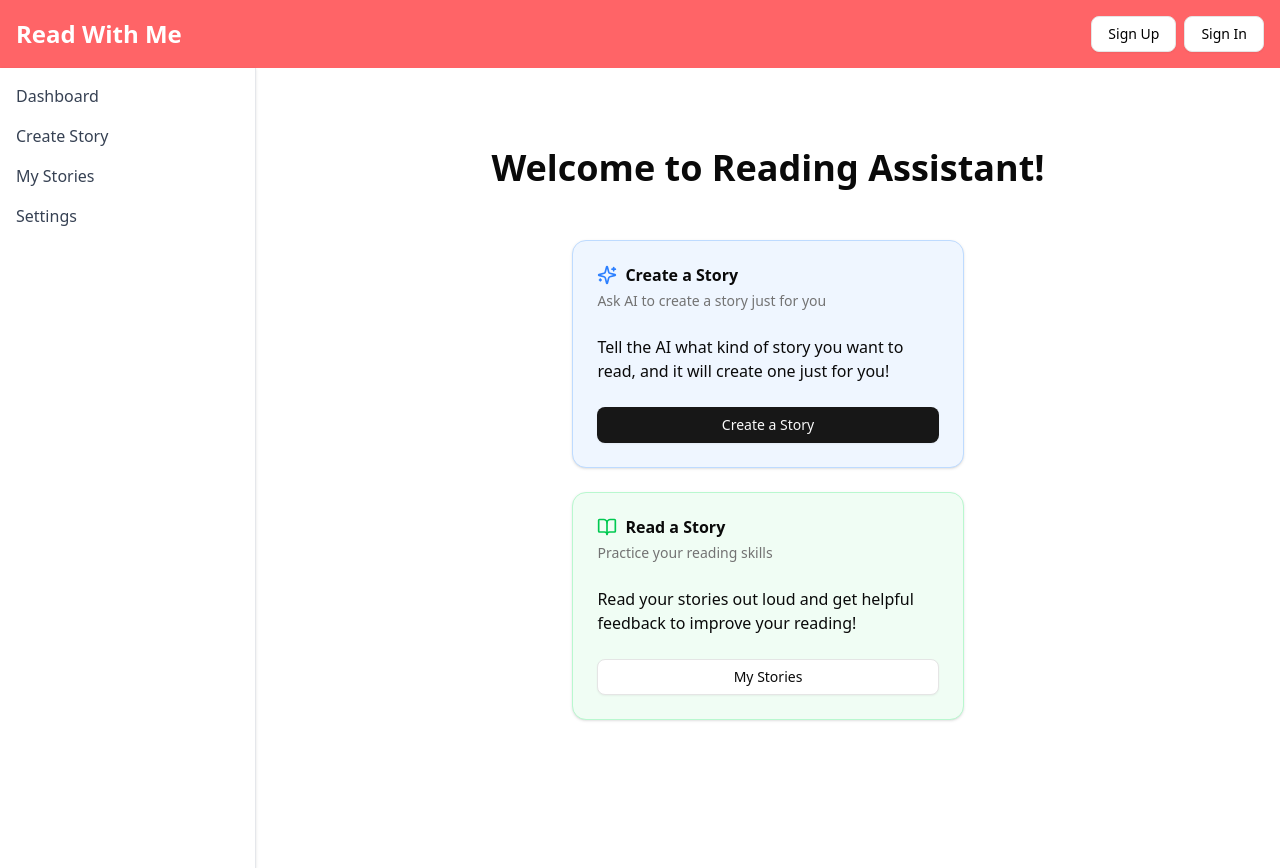
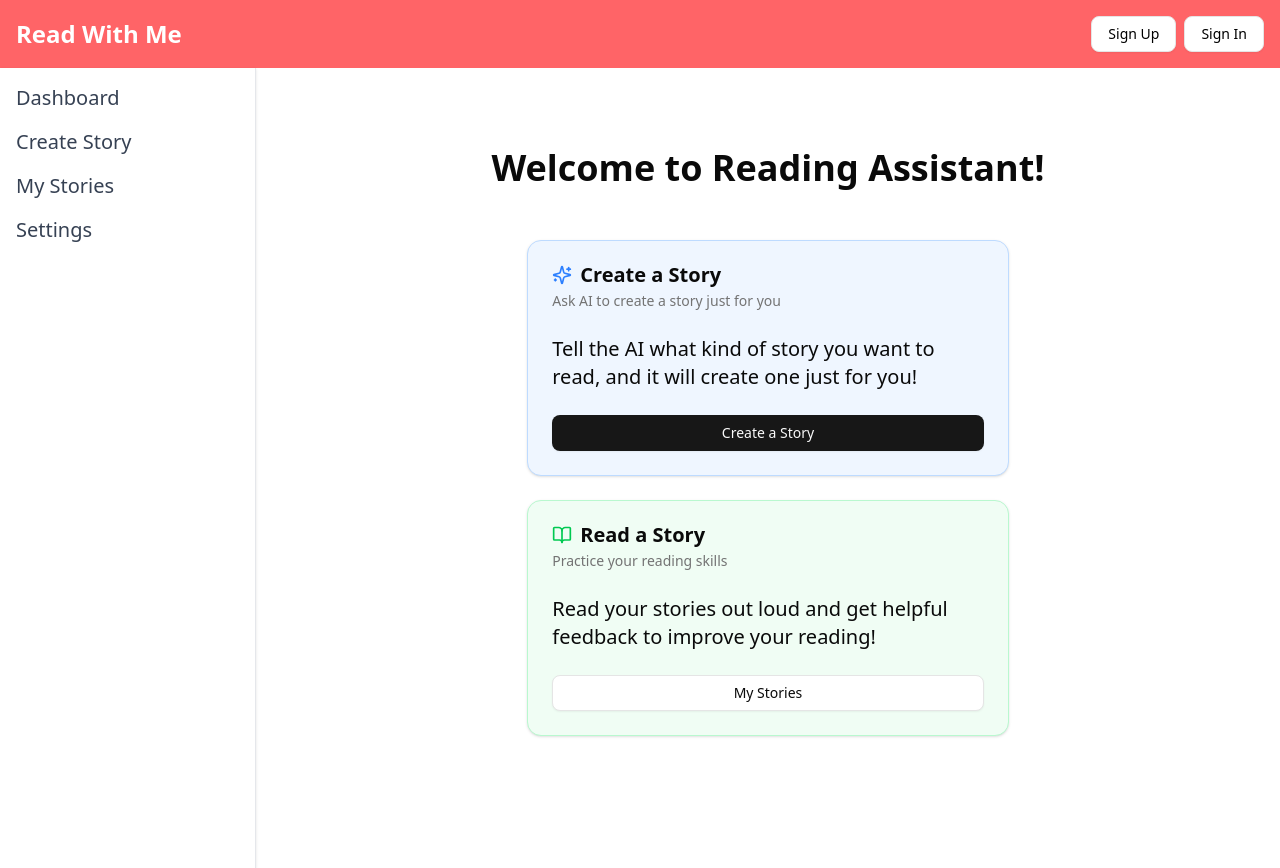
Before and after one commit to Sean-Andrew-Stanek/read-with-me, a Next.js app: page /home in a window 1280 px wide. Built offline with nearby package versions, Linux system fonts and the light colour scheme; no server answers.

Commit message:
Modify globals.css, layout.tsx and create tailwind.config.ts

```diff
--- a/src/app/globals.css
+++ b/src/app/globals.css
@@ -15,9 +15,9 @@
 }
 
 @font-face {
-  font-family: 'Literata Variable'; /* Or another suitable name */
+  font-family: 'Literata Variable';
   src: url('/fonts/Literata-Varia..._opsz,wght.ttf') format('truetype');
-  font-weight: 300 800; /* Example weight range */
+  font-weight: 300 800; /* weight range */
   font-style: normal;
   font-display: swap;
 }
--- a/src/app/home/layout.tsx
+++ b/src/app/home/layout.tsx
@@ -7,7 +7,7 @@ interface DashboardLayoutProps {
 
 const DashboardLayout: React.FC<DashboardLayoutProps> = ({ children }) => {
     return (
-        <div className="flex w-full h-screen">
+        <div className="flex w-full h-screen font-literata text-xl">
             <Sidebar />
             <div className="flex-1 flex justify-center">{children}</div>
         </div>
--- /dev/null
+++ b/tailwind.config.ts
@@ -0,0 +1,24 @@
+import type { Config } from 'tailwindcss';
+const { defaultTheme } = require('tailwindcss/defaultTheme');
+
+const config: Config = {
+  content: [
+    './src/pages/**/*.{js,ts,jsx,tsx,mdx}',
+    './src/components/**/*.{js,ts,jsx,tsx,mdx}',
+    './src/app/**/*.{js,ts,jsx,tsx,mdx}',
+  ],
+  theme: {
+    extend: {
+      fontFamily: {
+        'literata': ['Literata', 'serif'],
+        'literata-variable': ['Literata Variable', 'serif'],
+        // You can keep or remove the examples below based on your needs
+        // sans: ['ui-sans-serif', 'system-ui', ...defaultTheme.fontFamily.sans],
+        // serif: ['ui-serif', 'Georgia', ...defaultTheme.fontFamily.serif],
+        // mono: ['ui-monospace', 'SFMono-Regular', ...defaultTheme.fontFamily.mono],
+      },
+    },
+  },
+  plugins: [],
+};
+export default config;
```
